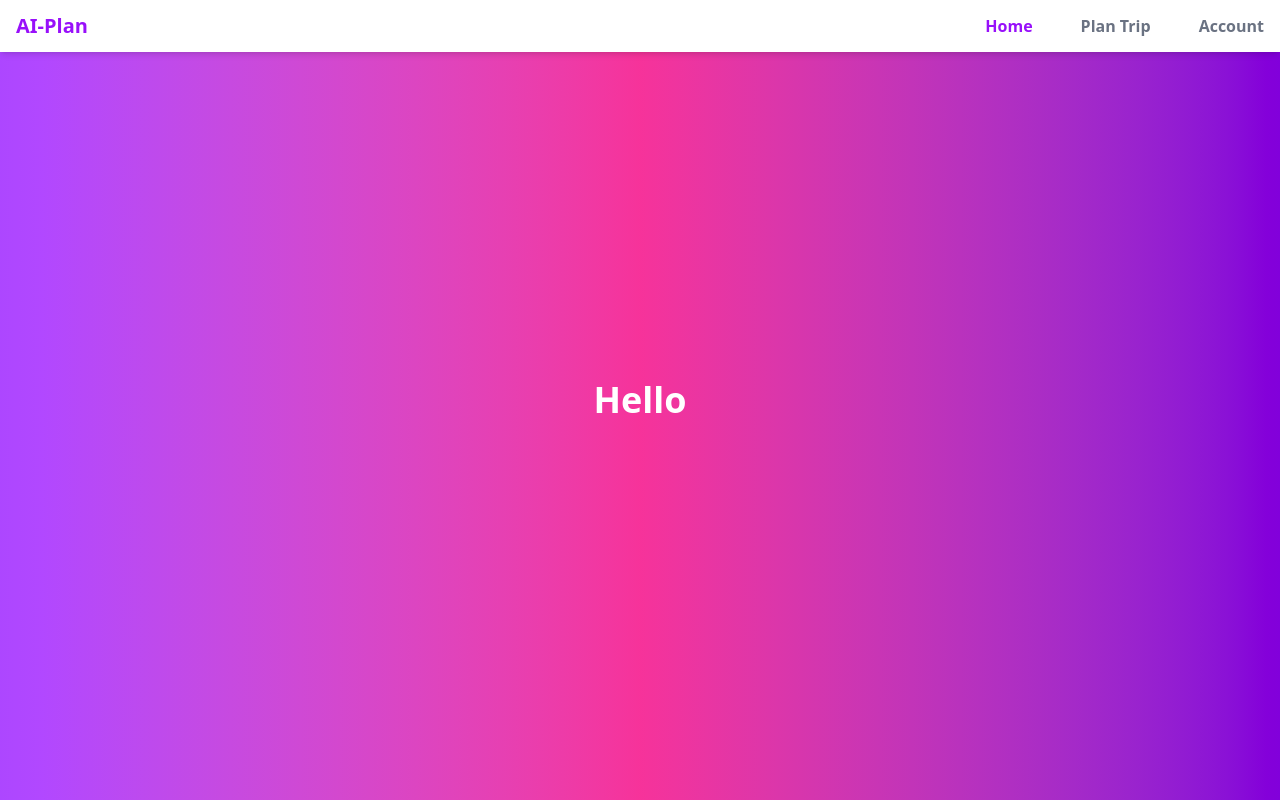
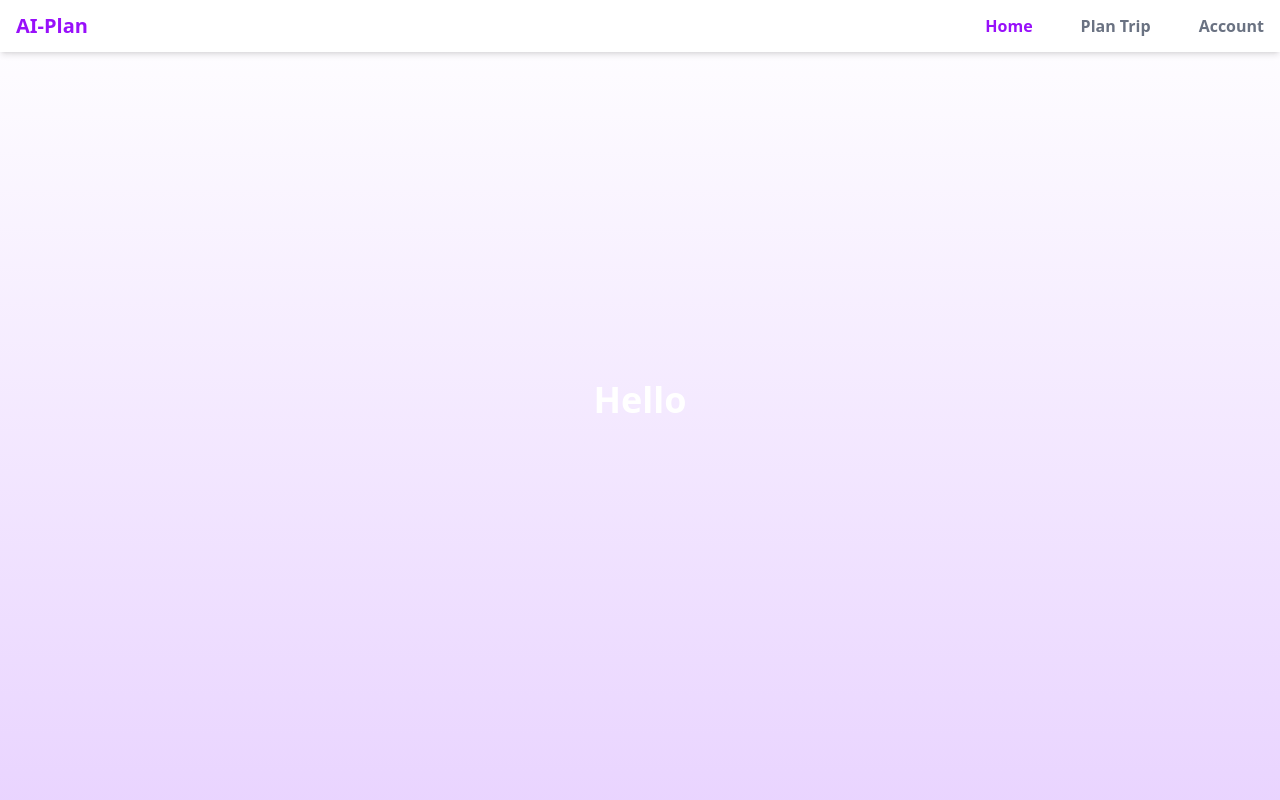
Before and after one commit to AbdulAdnan7/AIPlanner, a React (Vite) app in the folder Frontend/: page / in a window 1280 px wide. Built offline with nearby package versions, Linux system fonts and the light colour scheme.

Commit message:
added colors

```diff
--- a/Frontend/src/pages/Home.jsx
+++ b/Frontend/src/pages/Home.jsx
@@ -2,7 +2,7 @@ import React from 'react'
 
 const Home = () => {
   return (
-    <main className="h-screen flex items-center justify-center bg-gradient-to-r from-purple-500 via-pink-500 to-purple-700">
+    <main className="h-screen flex items-center justify-center bg-gradient-to-b from-white to-purple-200">
       <h1 className="text-white text-4xl font-bold">
         Hello
       </h1>
```
